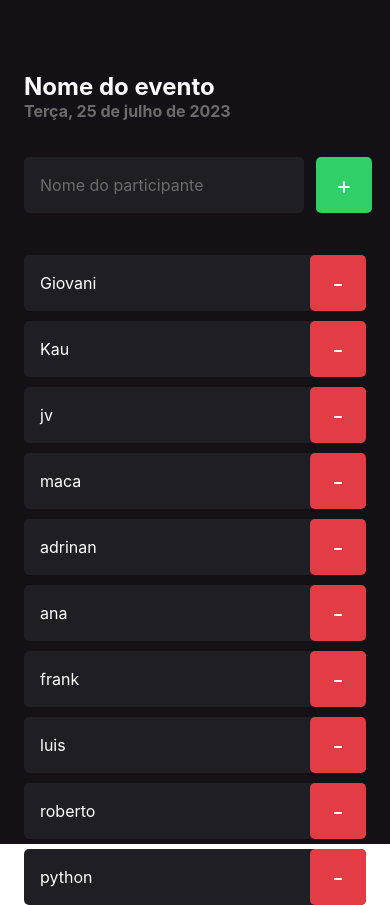
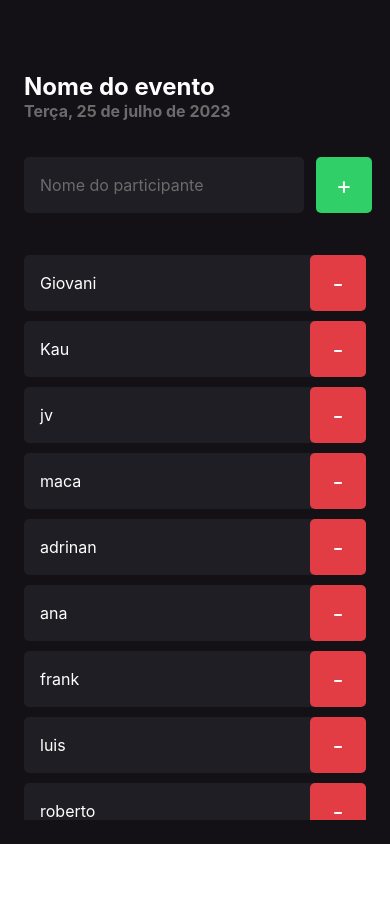
Before and after one commit to giovaniocan/Schedule-event, a React Native app: screen / in a window 390 px wide. After the commit the page ends 844 px from the top, so only its background shows below. Built offline with nearby package versions, Linux system fonts and the light colour scheme.

Commit message:
used scrool view

```diff
--- a/src/screens/Home/Index.tsx
+++ b/src/screens/Home/Index.tsx
@@ -1,4 +1,4 @@
-import { Text, TextInput, View, TouchableOpacity } from "react-native";
+import { Text, TextInput, View, TouchableOpacity, ScrollView } from "react-native";
 
 import {styles} from './styles'
 import { Particpant } from "../../components/Particpant";
@@ -37,6 +37,7 @@ export function Home() {
 
       </View>
 
+    <ScrollView showsVerticalScrollIndicator={false} >
         {participants.map((particpant) => (
             <Particpant
                 key={particpant}
@@ -44,6 +45,7 @@ export function Home() {
                 onRemove={handleParticpantRemove} />
         ))}
 
+    </ScrollView>
 
 
 
```
Lines whose indentation alone changed are shown as unchanged.
